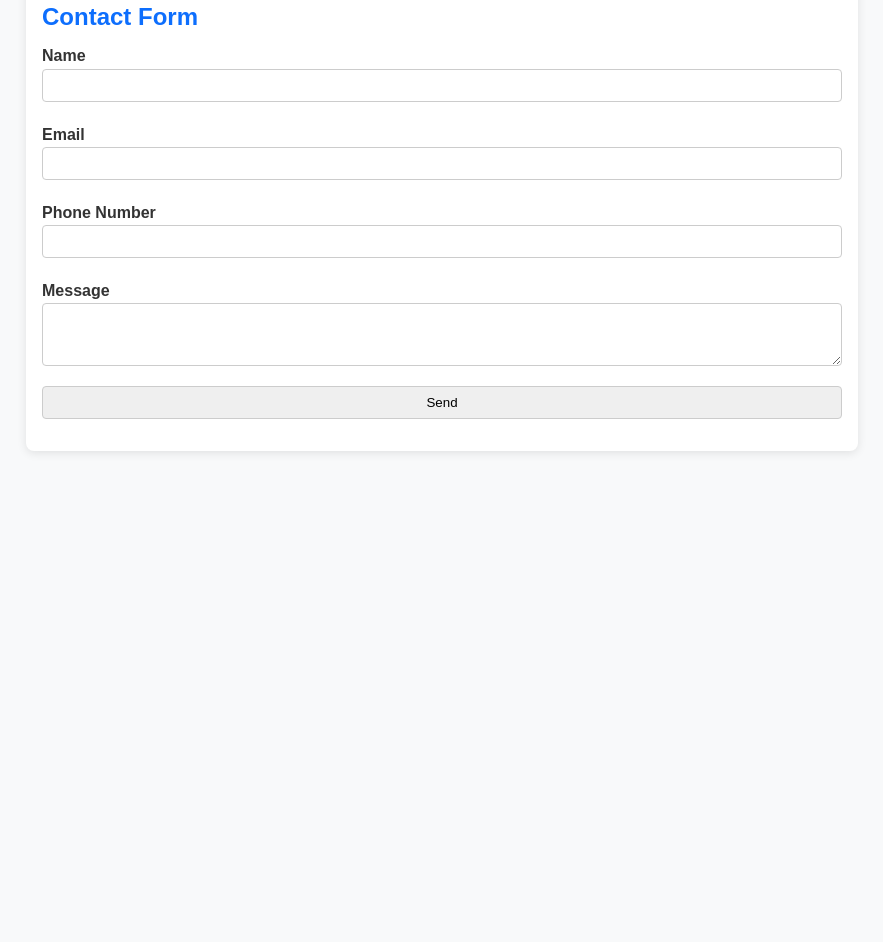
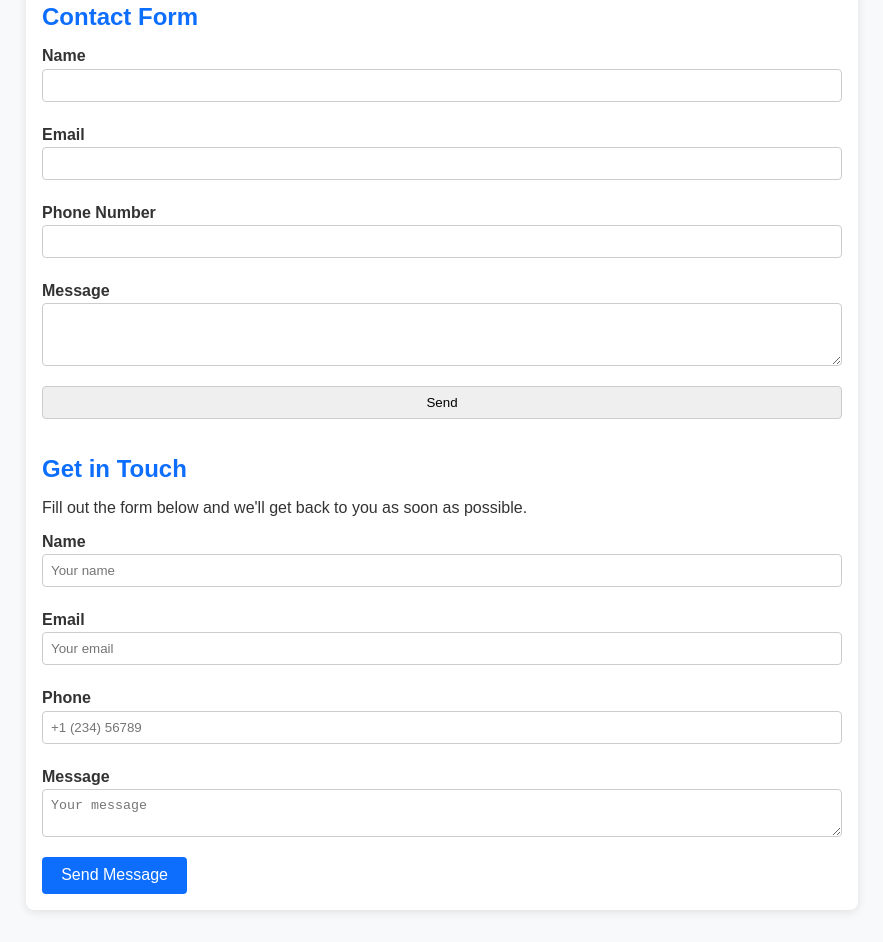
Before and after one commit to atjersland/aaronTjerslandElectrical, a plain HTML site: page index.html in a window 1280 px wide. Shown: the part 382-1324 px from the top of the page, without its empty margins (198-1081 px from the left). Before the commit the page ends 865 px from the top, so only its background shows below. Drawn offline with Linux system fonts and the light colour scheme.

Commit message:
updated contact form

```diff
--- a/index.html
+++ b/index.html
@@ -90,7 +90,6 @@
       <h2>Contact Form</h2>
       <form id="contactform" action="https://api.web3forms.com/submit" method="POST">
         <input type="hidden" name="access_key" value="742a9ce8-b665-4194-b75c-b19f2506158c">
-        <input type="hidden" name="redirect" value="https://atjersland.github.io/aaronTjerslandElectrical/">
 
         <label for="message">Name</label>
         <input name="message" type="text" id="name">
@@ -107,6 +106,44 @@
         <input value="Send" type="submit">
       </form>
     </section>
+
+    <section class="contact-section">
+      <div class="contact-intro">
+        <h2 class="contact-title">Get in Touch</h2>
+        <p class="contact-description">
+          Fill out the form below and we'll get back to you as soon as possible.
+        </p>
+      </div>
+
+      <form class="contact-form" action="https://api.web3forms.com/submit" method="POST">
+
+      <input type="hidden" name="access_key" value="742a9ce8-b665-4194-b75c-b19f2506158c" />
+      <input type="hidden" name="subject" value="New Contact Form Submission" />
+      <input type="hidden" name="from_name" value="aaronTjerslandElectrical" />
+      <input type="hidden" name="redirect" value="https://atjersland.github.io/aaronTjerslandElectrical/">
+
+      <div class="form-group-container">
+        <div class="form-group">
+          <label for="name" class="form-label">Name</label>
+          <input id="name" name="name" class="form-input" placeholder="Your name" type="text" />
+        </div>
+        <div class="form-group">
+          <label for="email" class="form-label">Email</label>
+          <input id="email" name="email" class="form-input" placeholder="Your email" type="email" />
+        </div>
+        <div class="form-group">
+          <label for="phone" class="form-label">Phone</label>
+          <input id="phone" name="phone" class="form-input" placeholder="+1 (234) 56789" type="text" />
+        </div>
+        <div class="form-group">
+          <label for="message" class="form-label">Message</label>
+          <textarea class="form-textarea" id="message" name="message" placeholder="Your message"></textarea>
+        </div>
+      </div>
+      <button class="form-submit" type="submit">Send Message</button>
+    </form>
+  </section>
+
   </div>
 </body>
 </html>
```
